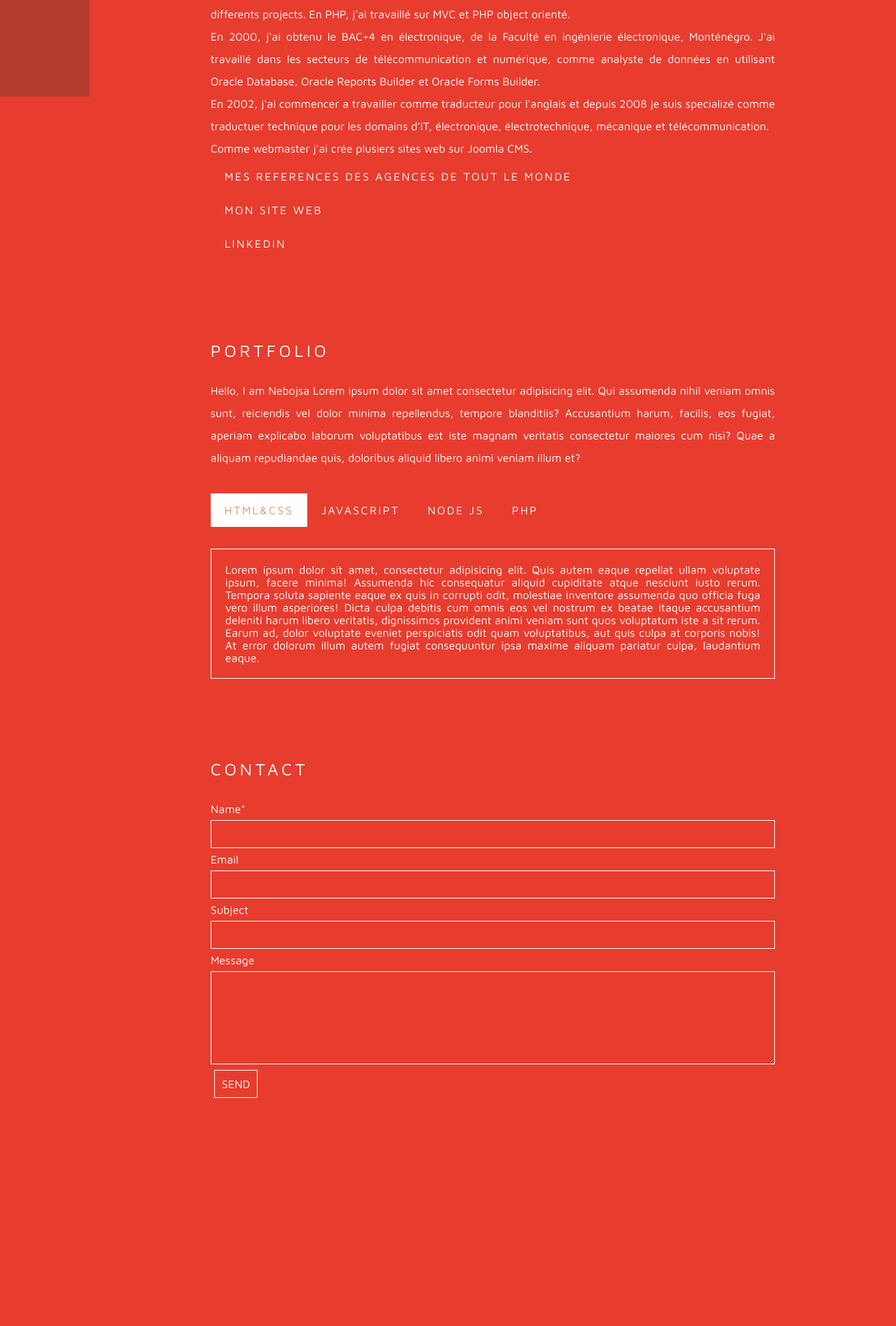
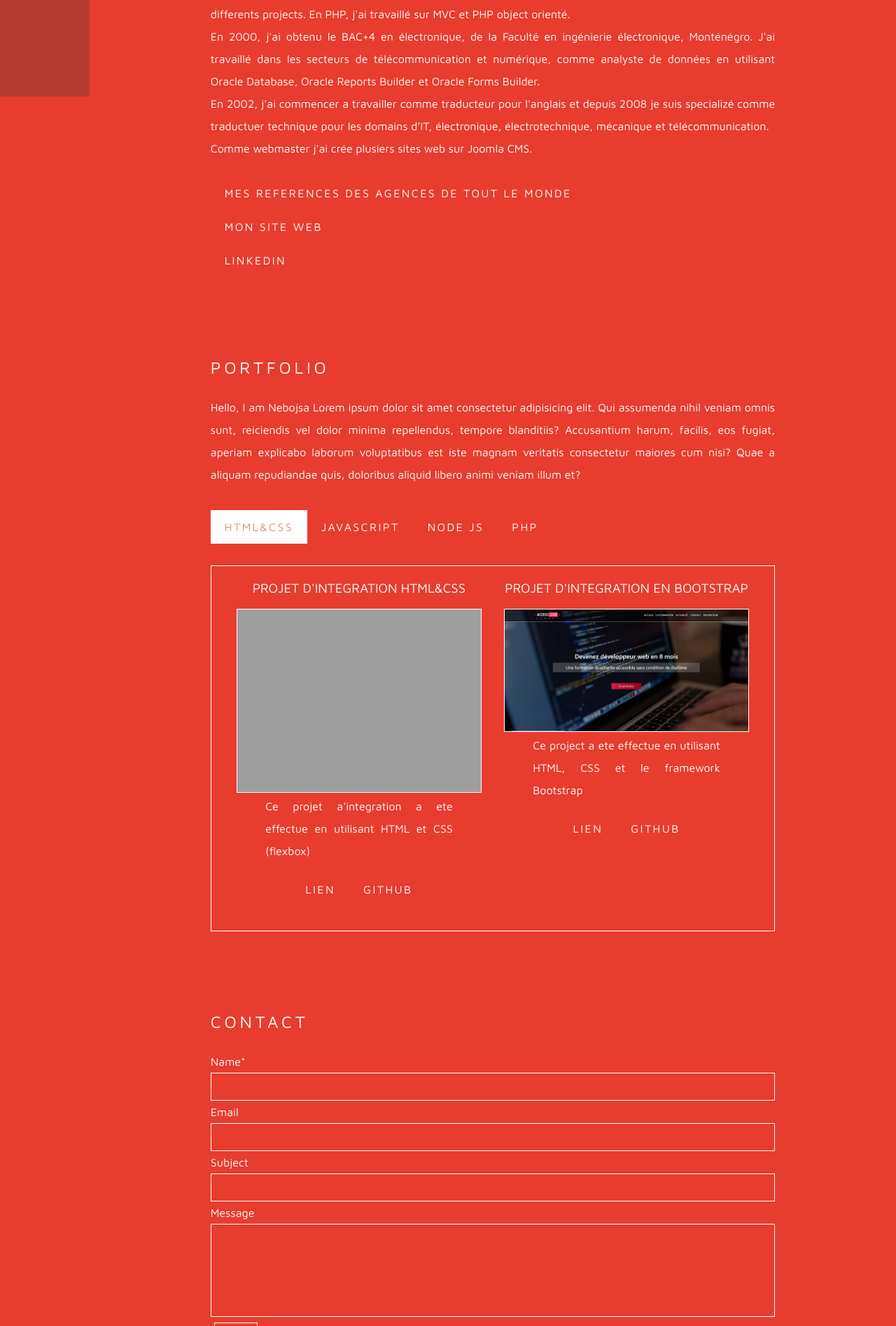
Before and after one commit to micneli/portfolio, a PHP site: page / in a window 1280 px wide. Shown: the part 662-2557 px from the top of the page at 70% size. Before the commit the page ends 2231 px from the top, so only its background shows below. Run offline with PHP 8.4, Linux system fonts and the light colour scheme; some libraries are stand-ins or nearby versions; grey boxes are pictures that could not be loaded.

Commit message:
added formatting

```diff
--- a/assets/css/style.css
+++ b/assets/css/style.css
@@ -397,6 +397,10 @@ h2:hover:after {
   margin-bottom: 180px;
 }
 
+#distance {
+  margin-bottom: 1.5em;
+}
+
 /* On screens that are 1200px or less (large size) */
 @media screen and (max-width: 1200px) {
   .portfolio_row {
--- a/index.html
+++ b/index.html
@@ -1,40 +1,52 @@
 <!DOCTYPE html>
 <html lang="en">
-
   <head>
-  <meta charset="UTF-8">
-  <meta name="viewport" content="width=device-width">
-  <meta name="viewport" content="initial-scale=1, maximum-scale=1, user-
-  scalable=yes">
+    <meta charset="UTF-8" />
+    <meta name="viewport" content="width=device-width" />
+    <meta
+      name="viewport"
+      content="initial-scale=1, maximum-scale=1, user-
+scalable=yes"
+    />
     <title>Portfolio Website</title>
-  <link rel="stylesheet" href="assets/css/style.css">
-  <link href="https://fonts.googleapis.com/icon?family=Material+Icons" rel="stylesheet">
-  <link href="https://fonts.googleapis.com/css?family=Maven+Pro&display=swap" rel="stylesheet">
+    <link rel="stylesheet" href="assets/css/style.css" />
+    <link
+      href="https://fonts.googleapis.com/icon?family=Material+Icons"
+      rel="stylesheet"
+    />
+    <link
+      href="https://fonts.googleapis.com/css?family=Maven+Pro&display=swap"
+      rel="stylesheet"
+    />
   </head>
 
   <body>
     <aside>
       <nav>
         <div class="nav-hover">
-        <a href="#home" class="fill-div"><i class="large material-icons">home</i>
+          <a href="#home" class="fill-div"
+            ><i class="large material-icons">home</i>
             <p>Accueil</p>
           </a>
         </div>
 
         <div class="nav-hover">
-        <a href="#about" class="fill-div"><i class="large material-icons">person</i>
+          <a href="#about" class="fill-div"
+            ><i class="large material-icons">person</i>
             <p>À propos</p>
           </a>
         </div>
 
         <div class="nav-hover">
-        <a href="#portfolio" class="fill-div"><i class="large material-icons">image</i>
+          <a href="#portfolio" class="fill-div"
+            ><i class="large material-icons">image</i>
             <p>Portfolio</p>
           </a>
         </div>
 
         <div class="nav-hover">
-        <a href="#contact" class="fill-div"><i class="large material-icons">mail</i>
+          <a href="#contact" class="fill-div"
+            ><i class="large material-icons">mail</i>
             <p>Contact</p>
           </a>
         </div>
@@ -49,24 +61,61 @@
 
       <section class="about" id="about">
         <h2>À propos de moi</h2>
-      <p>Je suis en formation pour le développeur web/web mobile qui s'effectue chez Access Code School, Onlineformapro, Vesoul.</p>
-      <p>Pendant la formation qui dure 6 mois, j'ai appris le HTML, CSS (Bootstrap), Javascript et PHP en faisant differents projects. En PHP, j'ai travaillé sur MVC et PHP object orienté.</p>
-      <p>En 2000, j'ai obtenu le BAC+4 en électronique, de la Faculté en ingénierie électronique, Monténégro. J'ai travaillé dans les secteurs de télécommunication et numérique, comme analyste de données en utilisant Oracle Database, Oracle Reports Builder et Oracle Forms Builder.</p>
-      <p>En 2002, j'ai commencer a travailler comme traducteur pour l'anglais et depuis 2008 je suis specializé comme traductuer technique pour les domains d’IT, électronique, électrotechnique, mécanique et télécommunication.</p>
-      <p>Comme webmaster j'ai crée plusiers sites web sur Joomla CMS.</p>
+        <p>
+          Je suis en formation pour le développeur web/web mobile qui s'effectue
+          chez Access Code School, Onlineformapro, Vesoul.
+        </p>
+        <p>
+          Pendant la formation qui dure 6 mois, j'ai appris le HTML, CSS
+          (Bootstrap), Javascript et PHP en faisant differents projects. En PHP,
+          j'ai travaillé sur MVC et PHP object orienté.
+        </p>
+        <p>
+          En 2000, j'ai obtenu le BAC+4 en électronique, de la Faculté en
+          ingénierie électronique, Monténégro. J'ai travaillé dans les secteurs
+          de télécommunication et numérique, comme analyste de données en
+          utilisant Oracle Database, Oracle Reports Builder et Oracle Forms
+          Builder.
+        </p>
+        <p>
+          En 2002, j'ai commencer a travailler comme traducteur pour l'anglais
+          et depuis 2008 je suis specializé comme traductuer technique pour les
+          domains d’IT, électronique, électrotechnique, mécanique et
+          télécommunication.
+        </p>
+        <p id="distance">
+          Comme webmaster j'ai crée plusiers sites web sur Joomla CMS.
+        </p>
         <ul class="portfolioList">
-          <li><a href="https://www.proz.com/feedback-card/1419781">Mes references des agences de tout le monde</a></li>
-          <li><a href="http://www.southslavictranslations.com">Mon site web</a></li>
-          <li><a href="https://fr.linkedin.com/in/electronic-engineer-translator/fr">Linkedin</a></li>
+          <li>
+            <a href="https://www.proz.com/feedback-card/1419781">
+              Mes references des agences de tout le monde</a
+            >
+          </li>
+          <li>
+            <a href="http://www.southslavictranslations.com">Mon site web</a>
+          </li>
+          <li>
+            <a
+              href="https://fr.linkedin.com/in/electronic-engineer-translator/fr"
+            >
+              Linkedin</a
+            >
+          </li>
         </ul>
       </section>
 
       <section class="about" id="portfolio">
         <h2>Portfolio</h2>
-      <p><span>Hello, I am Nebojsa</span> Lorem ipsum dolor sit amet consectetur adipisicing elit. Qui assumenda nihil
-        veniam omnis sunt, reiciendis vel dolor minima repellendus, tempore blanditiis? Accusantium harum, facilis, eos
-        fugiat, aperiam explicabo laborum voluptatibus est iste magnam veritatis consectetur maiores cum nisi? Quae a
-        aliquam repudiandae quis, doloribus aliquid libero animi veniam illum et?</p>
+        <p>
+          <span>Hello, I am Nebojsa</span> Lorem ipsum dolor sit amet
+          consectetur adipisicing elit. Qui assumenda nihil veniam omnis sunt,
+          reiciendis vel dolor minima repellendus, tempore blanditiis?
+          Accusantium harum, facilis, eos fugiat, aperiam explicabo laborum
+          voluptatibus est iste magnam veritatis consectetur maiores cum nisi?
+          Quae a aliquam repudiandae quis, doloribus aliquid libero animi veniam
+          illum et?
+        </p>
 
         <div id="tabs-container">
           <ul class="tabs-menu">
@@ -76,40 +125,118 @@
             <li><a href="#tab-4">PHP</a></li>
           </ul>
           <div class="tab">
-          <div id="tab-1" class="tab-content">Lorem ipsum dolor sit amet, consectetur adipisicing elit. Quis autem eaque
-            repellat ullam voluptate ipsum, facere minima! Assumenda hic consequatur aliquid cupiditate atque nesciunt
-            iusto rerum. Tempora soluta sapiente eaque ex quis in corrupti odit, molestiae inventore assumenda quo
-            officia fuga vero illum asperiores! Dicta culpa debitis cum omnis eos vel nostrum ex beatae itaque
-            accusantium deleniti harum libero veritatis, dignissimos provident animi veniam sunt quos voluptatum iste a
-            sit rerum. Earum ad, dolor voluptate eveniet perspiciatis odit quam voluptatibus, aut quis culpa at corporis
-            nobis! At error dolorum illum autem fugiat consequuntur ipsa maxime aliquam pariatur culpa, laudantium
-            eaque.</div>
+            <div id="tab-1" class="tab-content">
+              <div class="portfolio_row">
+                <div class="one_half">
+                  <h3>Projet d'integration HTML&CSS</h3>
+                  <a
+                    href="https://nebojsam.promo-36.codeur.online/integrationHTMLCSS"
+                  >
+                    <img
+                      src="assets/img/integration_html_css.png"
+                      width="350px"
+                      alt="integration en html et css"
+                    />
+                  </a>
+                  <p>
+                    Ce projet a'integration a ete effectue en utilisant HTML et
+                    CSS (flexbox)
+                  </p>
+                  <ul class="menu_links">
+                    <li>
+                      <a
+                        href="https://nebojsam.promo-36.codeur.online/integrationHTMLCSS"
+                        >Lien</a
+                      >
+                    </li>
+                    <li>
+                      <a href="https://github.com/micneli/integrationHTMLCSS"
+                        >Github</a
+                      >
+                    </li>
+                  </ul>
+                </div>
+                <div class="one_half">
+                  <h3>Projet d'integration en Bootstrap</h3>
+                  <a
+                    href="https://nebojsam.promo-36.codeur.online/integrationBootstrap"
+                    ><img
+                      src="assets/img/integration_bootstrap.png"
+                      width="350px"
+                      alt="projet d'integration en bootstrap"
+                  /></a>
+                  <p>
+                    Ce project a ete effectue en utilisant HTML, CSS et le
+                    framework Bootstrap
+                  </p>
+                  <ul class="menu_links">
+                    <li>
+                      <a
+                        href="https://nebojsam.promo-36.codeur.online/integrationBootstrap"
+                        >Lien</a
+                      >
+                    </li>
+                    <li>
+                      <a href="https://github.com/micneli/IntegrationBootstrap"
+                        >Github</a
+                      >
+                    </li>
+                  </ul>
+                </div>
+              </div>
+            </div>
             <div id="tab-2" class="tab-content">
               <div class="portfolio_row">
                 <div class="one_half">
                   <h3>Cakeman JS Projet</h3>
-                <a href="https://nebojsam.promo-36.codeur.online/cakeman_js"><img src="assets/img/cakeman_js.png" width="350px" alt="vanilla js projet de jeux"></a>
-                <p>Ce projet de creer un jeux a ete effectue en utilisant vanilla JS</p>
+                  <a href="https://nebojsam.promo-36.codeur.online/cakeman_js"
+                    ><img
+                      src="assets/img/cakeman_js.png"
+                      width="350px"
+                      alt="vanilla js projet de jeux"
+                  /></a>
+                  <p>
+                    Ce projet de creer un jeux a ete effectue en utilisant
+                    vanilla JS
+                  </p>
                   <ul class="menu_links">
-                  <li><a href="https://nebojsam.promo-36.codeur.online/cakeman_js">Lien</a></li>
-                  <li><a href="https://github.com/micneli/cakeman">Github</a></li>
+                    <li>
+                      <a
+                        href="https://nebojsam.promo-36.codeur.online/cakeman_js"
+                        >Lien</a
+                      >
+                    </li>
+                    <li>
+                      <a href="https://github.com/micneli/cakeman">Github</a>
+                    </li>
                   </ul>
                 </div>
                 <div class="one_half">
                   <h3>Color Game JS Projet</h3>
-                <img src="assets/img/portfolio_php_mvc_sans_poo.png" width="350px" alt="color game javascript projet">
-                <p>Ce project a ete effectue en utilisant PHP MVC sans la programmation object oriente</p>
+                  <img
+                    src="assets/img/portfolio_php_mvc_sans_poo.png"
+                    width="350px"
+                    alt="color game javascript projet"
+                  />
+                  <p>
+                    Ce project a ete effectue en utilisant PHP MVC sans la
+                    programmation object oriente
+                  </p>
                   <ul class="menu_links">
                     <li><a href="#tab-1">Lien</a></li>
                     <li><a href="#tab-2">Github</a></li>
                   </ul>
                 </div>
               </div>
-            <hr>
+              <hr />
               <div class="portfolio_row">
                 <div class="one_half">
                   <h3>Scorekeeper JS Projet</h3>
-                <img src="assets/img/php_multiplications.png" width="350px" alt="scorekeeper javascript projet">
+                  <img
+                    src="assets/img/php_multiplications.png"
+                    width="350px"
+                    alt="scorekeeper javascript projet"
+                  />
                   <p>Ce project a ete effectue en utilisant PHP et Bootstrap</p>
                   <ul class="menu_links">
                     <li><a href="#tab-1">Lien</a></li>
@@ -118,11 +245,30 @@
                 </div>
                 <div class="one_half">
                   <h3>Projet d'inauguration de ACS</h3>
-                <a href="https://nebojsam.promo-36.codeur.online/acs_inauguration"><img src="assets/img/inauguration.png" width="350px" alt="inauguration projet"></a>
-                <p>Ce project a ete effectue en utilisant Bootstrap and JavaScript</p>
+                  <a
+                    href="https://nebojsam.promo-36.codeur.online/acs_inauguration"
+                    ><img
+                      src="assets/img/inauguration.png"
+                      width="350px"
+                      alt="inauguration projet"
+                  /></a>
+                  <p>
+                    Ce project a ete effectue en utilisant Bootstrap and
+                    JavaScript
+                  </p>
                   <ul class="menu_links">
-                  <li><a href="https://nebojsam.promo-36.codeur.online/acs_inauguration">Lien</a></li>
-                  <li><a href="https://github.com/micneli/acs_inauguration_project">Github</a></li>
+                    <li>
+                      <a
+                        href="https://nebojsam.promo-36.codeur.online/acs_inauguration"
+                        >Lien</a
+                      >
+                    </li>
+                    <li>
+                      <a
+                        href="https://github.com/micneli/acs_inauguration_project"
+                        >Github</a
+                      >
+                    </li>
                   </ul>
                 </div>
               </div>
@@ -132,40 +278,100 @@
               <div class="portfolio_row">
                 <div class="one_half">
                   <h3>Movie Database Project</h3>
-                <img src="assets/img/php_mvc_poo.png" width="350px" alt="php mvc poo">
-                <p>Ce project a ete effectue en utilisant PHP object oriente avec le MVC</p>
+                  <img
+                    src="assets/img/php_mvc_poo.png"
+                    width="350px"
+                    alt="php mvc poo"
+                  />
+                  <p>
+                    Ce project a ete effectue en utilisant PHP object oriente
+                    avec le MVC
+                  </p>
                   <ul class="menu_links">
-                  <li><a href="https://nebojsam.promo-36.codeur.online/PHP_OOP_movieDB">Lien</a></li>
-                  <li><a href="https://github.com/micneli/movieDatabase">Github</a></li>
+                    <li>
+                      <a
+                        href="https://nebojsam.promo-36.codeur.online/PHP_OOP_movieDB"
+                        >Lien</a
+                      >
+                    </li>
+                    <li>
+                      <a href="https://github.com/micneli/movieDatabase"
+                        >Github</a
+                      >
+                    </li>
                   </ul>
                 </div>
                 <div class="one_half">
                   <h3>File Transfer Web Service</h3>
-                <a href="https://nebojsam.promo-36.codeur.online/mvc_sanspoo"><img src="assets/img/portfolio_php_mvc_sans_poo.png" width="350px" alt="php mvc sans poo"></a>
-                <p>Ce project a ete effectue en utilisant PHP MVC sans la programmation object oriente</p>
+                  <a href="https://nebojsam.promo-36.codeur.online/mvc_sanspoo"
+                    ><img
+                      src="assets/img/portfolio_php_mvc_sans_poo.png"
+                      width="350px"
+                      alt="php mvc sans poo"
+                  /></a>
+                  <p>
+                    Ce project a ete effectue en utilisant PHP MVC sans la
+                    programmation object oriente
+                  </p>
                   <ul class="menu_links">
-                  <li><a href="https://nebojsam.promo-36.codeur.online/mvc_sanspoo">Lien</a></li>
-                  <li><a href="https://github.com/micneli/PHP_MVC_sans_POO">Github</a></li>
+                    <li>
+                      <a
+                        href="https://nebojsam.promo-36.codeur.online/mvc_sanspoo"
+                        >Lien</a
+                      >
+                    </li>
+                    <li>
+                      <a href="https://github.com/micneli/PHP_MVC_sans_POO"
+                        >Github</a
+                      >
+                    </li>
                   </ul>
                 </div>
               </div>
-            <hr>
+              <hr />
               <div class="portfolio_row">
                 <div class="one_half">
                   <h3>Tables de Multiplications</h3>
-                <a href="https://nebojsam.promo-36.codeur.online/PHP_table_multiplication"><img src="assets/img/php_multiplications.png" width="350px" alt="php tables de multiplications"></a>
+                  <a
+                    href="https://nebojsam.promo-36.codeur.online/PHP_table_multiplication"
+                    ><img
+                      src="assets/img/php_multiplications.png"
+                      width="350px"
+                      alt="php tables de multiplications"
+                  /></a>
                   <p>Ce project a ete effectue en utilisant PHP et Bootstrap</p>
                   <ul class="menu_links">
-                  <li><a href="https://nebojsam.promo-36.codeur.online/PHP_table_multiplication">Lien</a></li>
-                  <li><a href="https://github.com/micneli/php_table_multiplication">Github</a></li>
+                    <li>
+                      <a
+                        href="https://nebojsam.promo-36.codeur.online/PHP_table_multiplication"
+                        >Lien</a
+                      >
+                    </li>
+                    <li>
+                      <a
+                        href="https://github.com/micneli/php_table_multiplication"
+                        >Github</a
+                      >
+                    </li>
                   </ul>
                 </div>
                 <div class="one_half">
                   <h3>Multiplications en AJAX et PHP</h3>
-                <a href="https://nebojsam.promo-36.codeur.online/PHP_AJAX_tables_multiplications/index.php"><img src="assets/img/php_ajax.png" width="350px" alt="php mvc sans poo"></a>
+                  <a
+                    href="https://nebojsam.promo-36.codeur.online/PHP_AJAX_tables_multiplications/index.php"
+                    ><img
+                      src="assets/img/php_ajax.png"
+                      width="350px"
+                      alt="php mvc sans poo"
+                  /></a>
                   <p>Ce project a ete effectue en utilisant AJAX avec PHP</p>
                   <ul class="menu_links">
-                  <li><a href="https://nebojsam.promo-36.codeur.online/PHP_AJAX_tables_multiplications/index.php">Lien</a></li>
+                    <li>
+                      <a
+                        href="https://nebojsam.promo-36.codeur.online/PHP_AJAX_tables_multiplications/index.php"
+                        >Lien</a
+                      >
+                    </li>
                     <li><a href="#tab-2">Github</a></li>
                   </ul>
                 </div>
@@ -177,22 +383,32 @@
 
       <section class="about" id="contact">
         <h2>Contact</h2>
-      <form method="post" action="contact.php" name="contactform" id="contactForm" class="form">
+        <form
+          method="post"
+          action="contact.php"
+          name="contactform"
+          id="contactForm"
+          class="form"
+        >
           <div class="field">
             <p>Name<span class="req">*</span></p>
-          <input type="text" name="name" id="name" class="text-label">
+            <input type="text" name="name" id="name" class="text-label" />
           </div>
           <div class="field">
             <p>Email</p>
-          <input type="text" name="email" id="email" class="text-label">
+            <input type="text" name="email" id="email" class="text-label" />
           </div>
           <div class="field">
             <p>Subject</p>
-          <input type="text" name="subject" id="subject" class="text-label">
+            <input type="text" name="subject" id="subject" class="text-label" />
           </div>
           <div class="field">
             <p>Message</p>
-          <textarea name="message" id="message" class="textarea-label"></textarea>
+            <textarea
+              name="message"
+              id="message"
+              class="textarea-label"
+            ></textarea>
           </div>
 
           <div class="success-message">
@@ -201,7 +417,9 @@
 
           <div class="field">
             <button type="button" id="send" class="btnBasic">Send</button>
-          <div class="loading-contact"><img src="assets/img/loader.gif" alt="loader" /></div>
+            <div class="loading-contact">
+              <img src="assets/img/loader.gif" alt="loader" />
+            </div>
           </div>
 
           <div class="clear"></div>
@@ -209,13 +427,19 @@
       </section>
     </main>
 
-  <script src="https://code.jquery.com/jquery-3.4.1.min.js"
-    integrity="sha256-CSXorXvZcTkaix6Yvo6HppcZGetbYMGWSFlBw8HfCJo=" crossorigin="anonymous"></script>
-  <script type="text/javascript"
-    src="https://cdnjs.cloudflare.com/ajax/libs/jquery-scrollTo/2.1.2/jquery.scrollTo.min.js"></script>
-  <script type="text/javascript"
-    src="https://cdnjs.cloudflare.com/ajax/libs/jquery-localScroll/2.0.0/jquery.localScroll.min.js"></script>
+    <script
+      src="https://code.jquery.com/jquery-3.4.1.min.js"
+      integrity="sha256-CSXorXvZcTkaix6Yvo6HppcZGetbYMGWSFlBw8HfCJo="
+      crossorigin="anonymous"
+    ></script>
+    <script
+      type="text/javascript"
+      src="https://cdnjs.cloudflare.com/ajax/libs/jquery-scrollTo/2.1.2/jquery.scrollTo.min.js"
+    ></script>
+    <script
+      type="text/javascript"
+      src="https://cdnjs.cloudflare.com/ajax/libs/jquery-localScroll/2.0.0/jquery.localScroll.min.js"
+    ></script>
     <script type="text/javascript" src="assets/js/script.js"></script>
   </body>
-
 </html>
```
Also changed, not shown: assets/img/icons/contact.png (renamed from assets/img/contact.png), assets/img/icons/home-icon.png (renamed from assets/img/home-icon.png), assets/img/icons/home.png (renamed from assets/img/home.png), assets/img/icons/report.png (renamed from assets/img/report.png), assets/img/icons/research.png (renamed from assets/img/research.png), assets/img/icons/statistics.png (renamed from assets/img/stadistics.png), assets/img/icons/sydney-opera-house.png (renamed from assets/img/sydney-opera-house.png), assets/img/icons/user-icon.png (renamed from assets/img/user-icon.png), assets/img/icons/user.png (renamed from assets/img/user.png), assets/img/integration_bootstrap.png (added). Lines whose indentation alone changed are shown as unchanged.
